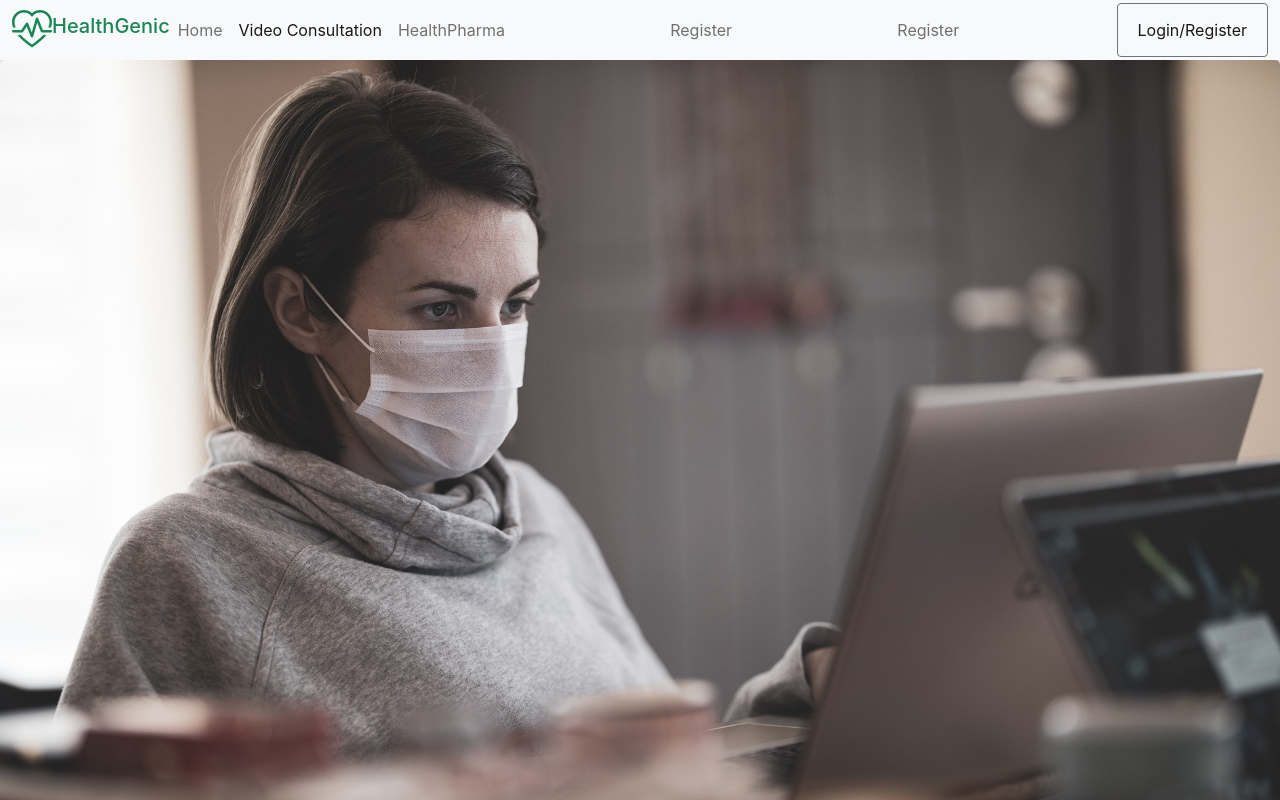
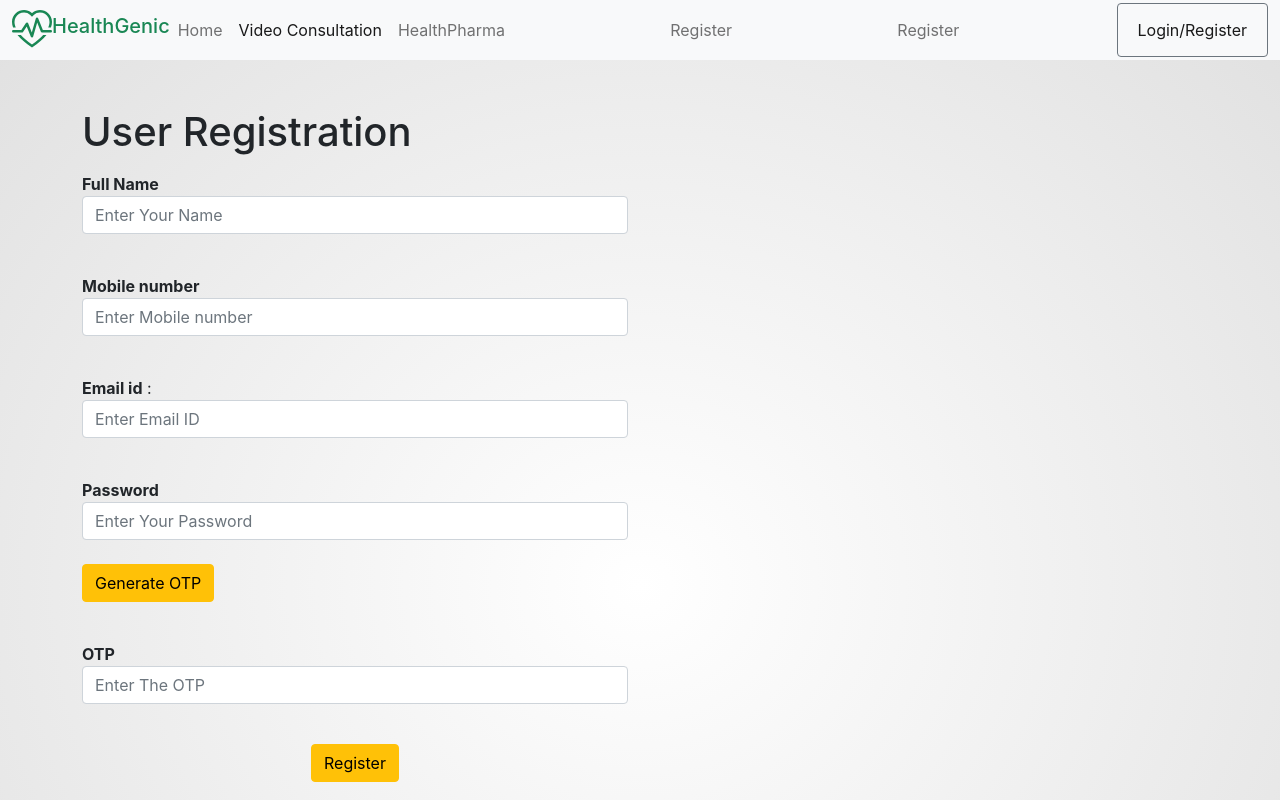
Before and after one commit to healthgenic/healthgenic, a React (Create React App) app in the folder front-end/: page /home/Register in a window 1280 px wide. Shown: the top 800 px of the page. Built offline with nearby package versions, Linux system fonts and the light colour scheme; no server answers.

Commit message:
Style the User Registration Page

```diff
--- a/front-end/src/Components/Register/UserRegistration.jsx
+++ b/front-end/src/Components/Register/UserRegistration.jsx
@@ -72,9 +72,10 @@ class UserRegistration extends react.Component {
   render() {
     return (
       <Fragment>
-                <img src={image}  className="card-img-top rounded-3" alt="..." />
-
-         <h1 className='text-center'>User Registration</h1>
+          <div className="container">
+            <div className="row">
+              <div className="col-md-6">
+              <h1 className='my-3 mt-5'>User Registration</h1>
 
           <Form onSubmit={this.onSignInSubmit}>
             <div id="sign-in-button"></div>
@@ -114,7 +115,10 @@ class UserRegistration extends react.Component {
             </Container>
 
           </form>
-
+              </div>
+              <div className="col-md-6"></div>
+            </div>
+          </div>
           </Fragment>
     );
   }
```
